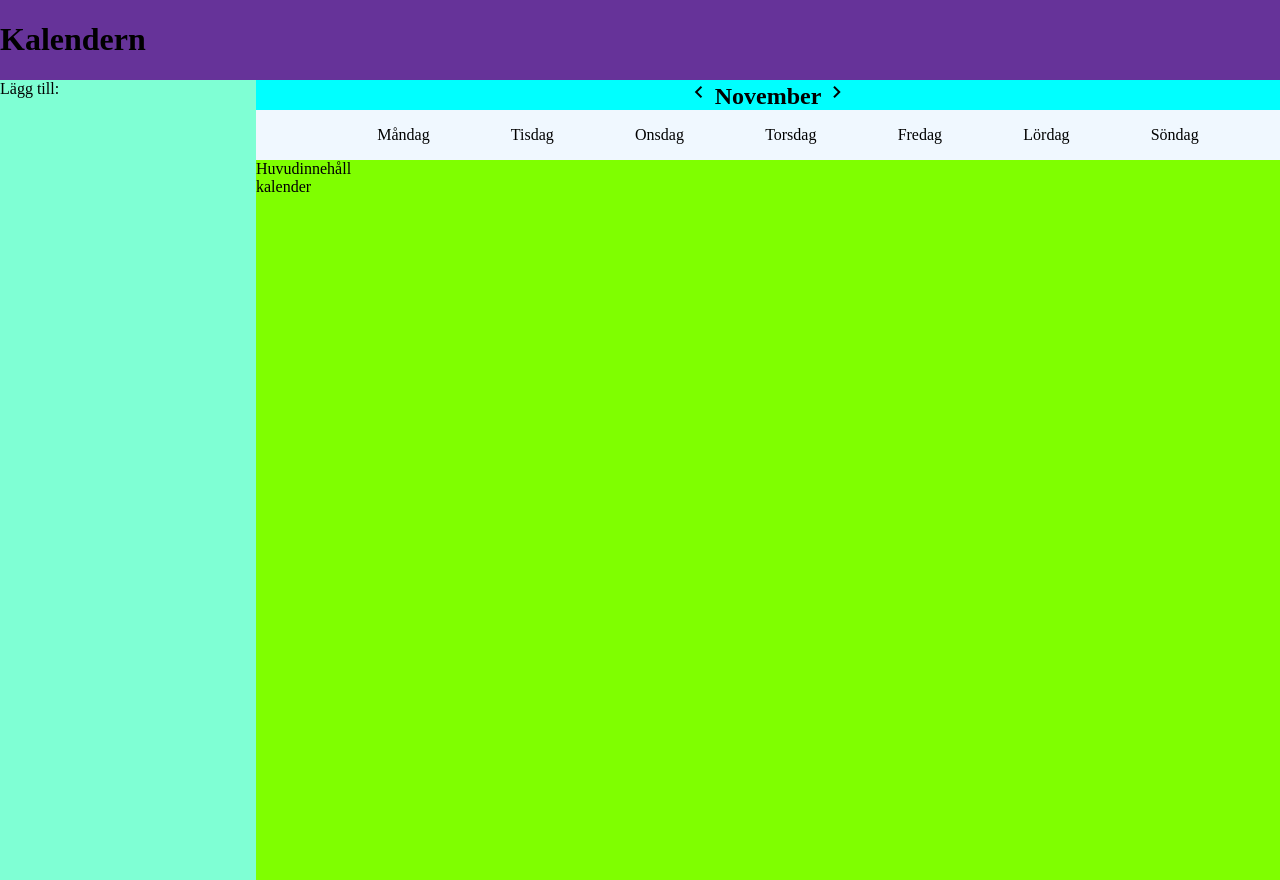
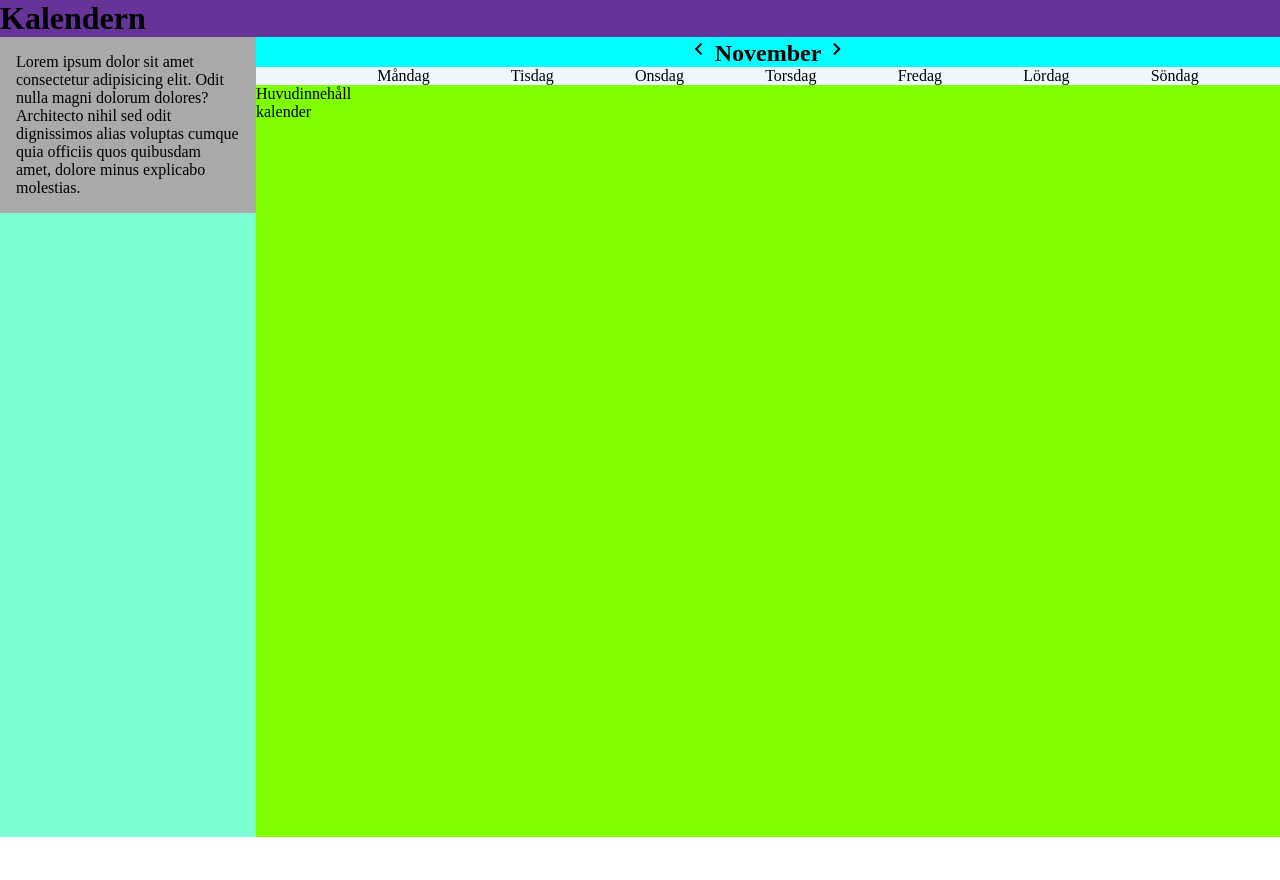
Before and after one commit to Maryamakeyf/KalenderProjekt, a website: page public/index.html in a window 1280 px wide. After the commit the page ends 837 px from the top, so only its background shows below. Drawn offline with nearby package versions, Linux system fonts and the light colour scheme.

Commit message:
add div for today content + styles

```diff
--- a/public/index.html
+++ b/public/index.html
@@ -20,7 +20,16 @@
       <h1>Kalendern</h1>
     </header>
     <div class="content">
-      <aside>Lägg till:</aside>
+      <aside>
+        <div class="today-content" id="today-content" data-cy="welcome-segment">
+          <p>
+            Lorem ipsum dolor sit amet consectetur adipisicing elit. Odit nulla
+            magni dolorum dolores? Architecto nihil sed odit dignissimos alias
+            voluptas cumque quia officiis quos quibusdam amet, dolore minus
+            explicabo molestias.
+          </p>
+        </div>
+      </aside>
 
       <main>
         <div class="month-banner">
--- a/public/styles.css
+++ b/public/styles.css
@@ -1,3 +1,6 @@
+* {
+  margin: 0;
+}
 body {
   display: flex;
   flex-direction: column;
@@ -15,6 +18,10 @@ header {
 aside {
   background-color: aquamarine;
   flex-basis: 20%;
+}
+.today-content {
+  padding: 1rem;
+  background-color: darkgray;
 }
 .month-banner {
   background-color: aqua;
```
